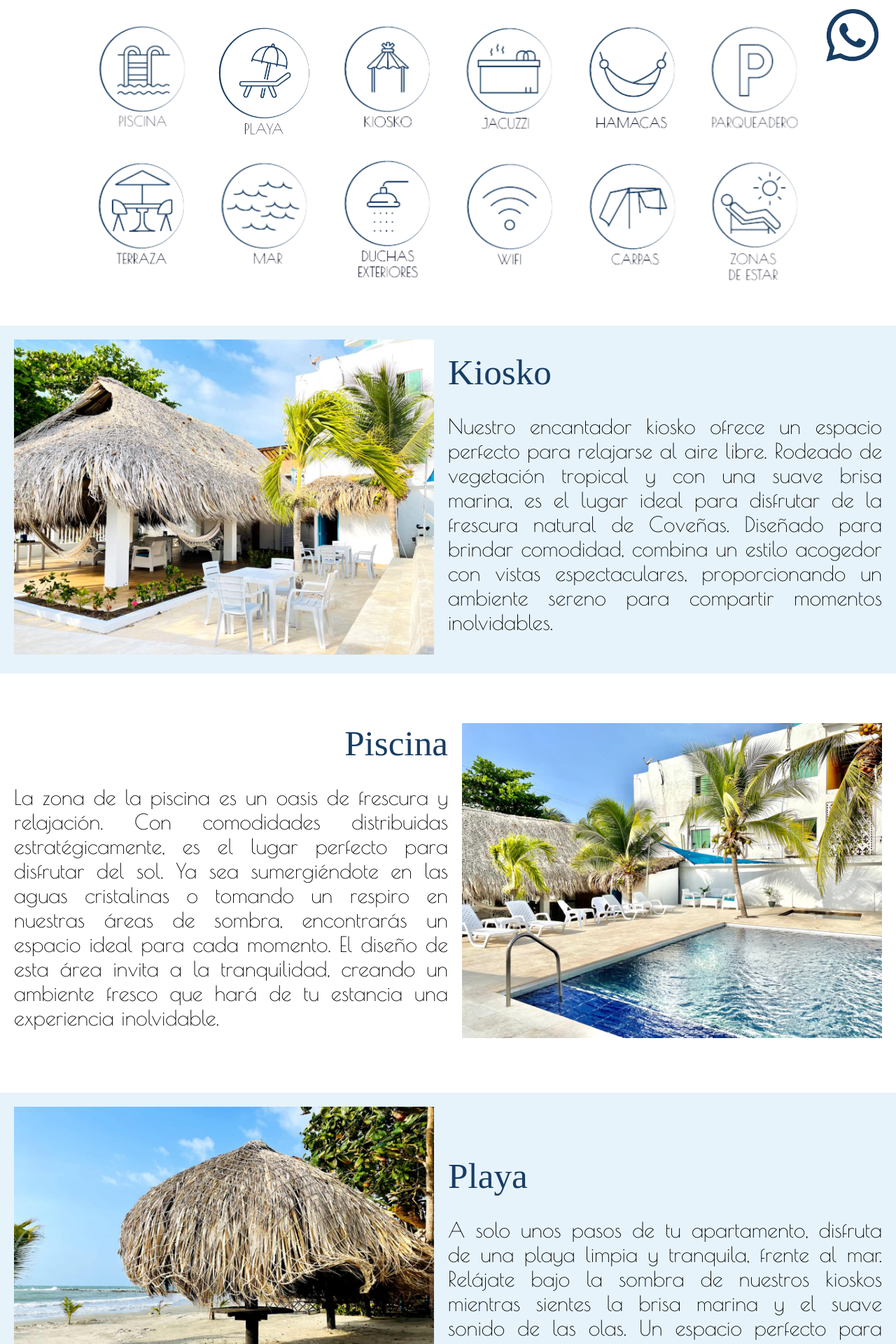
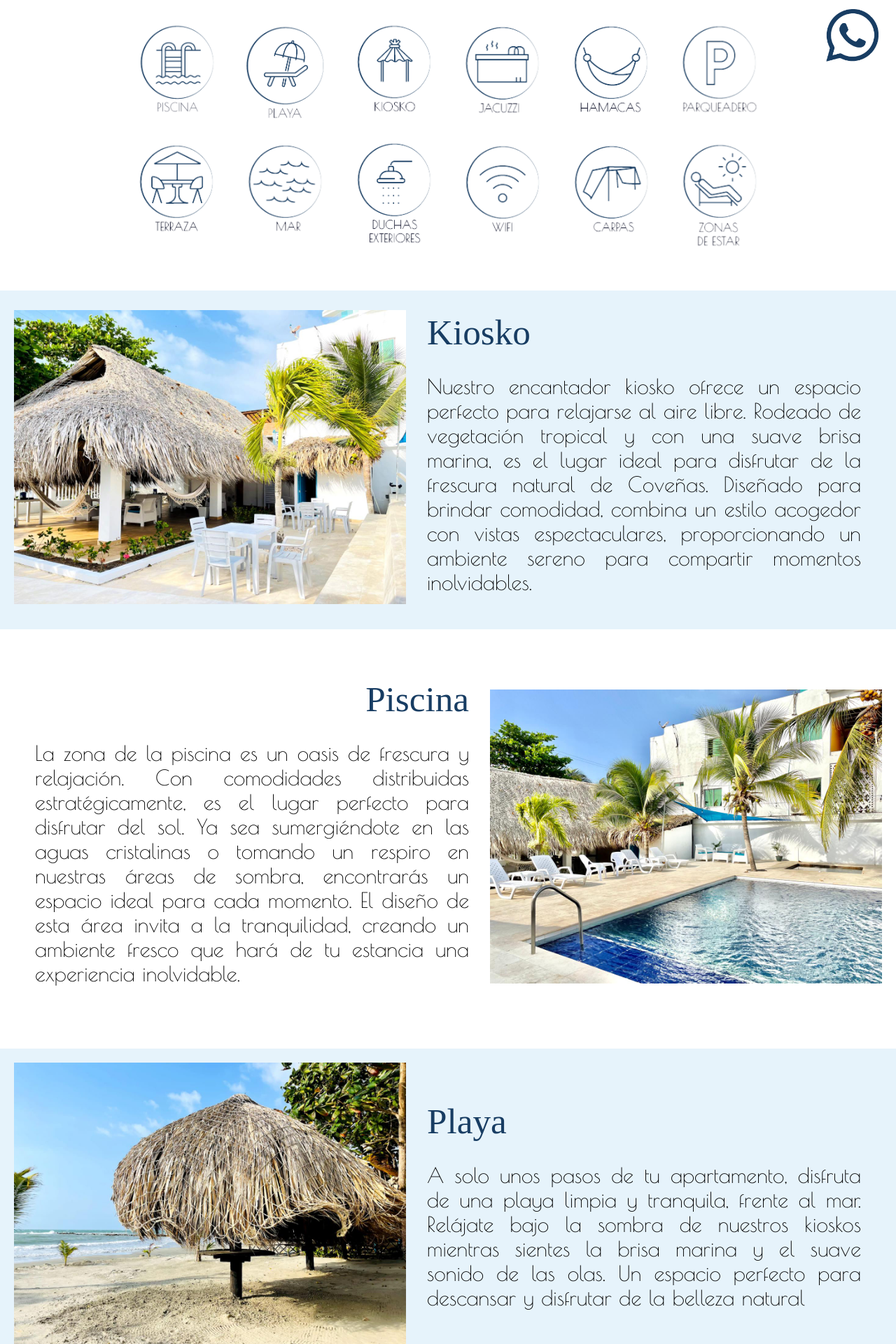
Before and after one commit to sparisca05/Mykonos, a Django app: page /servicios/ in a window 1280 px wide. Shown: the part 680-2600 px from the top of the page at 70% size. Run offline with Django 4.2, Linux system fonts and the light colour scheme.

Commit message:
optimización de código css

```diff
--- a/main/static/clases.css
+++ b/main/static/clases.css
@@ -585,94 +585,36 @@ ul {
     padding: 0 20px;
 }
 .iconos-servicios div img {
-    width: 135px;
+    width: 115px;
 }
-.kiosko-section {
+.servicio-section {
     display: flex;
     justify-content: space-between;
     align-items: center;
     background-color: #a5d3ee46;
     padding: 20px;
     margin-bottom: 40px;
-  }
-
-  .kiosko-image img {
+}
+.servicio-image img {
     width: 100%;
     max-width: 600px;
-  }
+}
 
-  .kiosko-description {
+.servicio-description {
     max-width: 50%;
-    margin-left: 20px;
+    padding: 0 30px;
     text-align: justify;
-  }
+}
 
-  .kiosko-description h2 {
+.servicio-description h2 {
     font-size: 2.5rem;
     color: #002855;
     margin-bottom: 10px;
-  }
+}
 
-  .kiosko-description p {
+.servicio-description p {
 
-  }
-  .piscina-section {
-    display: flex;
-    justify-content: space-between;
-    align-items: center;
-    padding: 20px;
-    margin-bottom: 40px;
-  }
-
-  .piscina-description {
-    max-width: 50%;
-    margin-right: 20px;
-    text-align: right;
-    text-align: justify;
-  }
-
-  .piscina-description h1 {
-    text-align: right;
-  }
-
-  .piscina-description p {
-  }
-
-  .piscina-image img {
-    width: 100%;
-    max-width: 600px;
-  }
-  /* Playa styles */
-.playa-section {
-    display: flex;
-    justify-content: space-between;
-    align-items: center;
-    background-color: #a5d3ee46;
-    padding: 20px;
-    margin-bottom: 40px;
-  }
-
-  .playa-image img {
-    width: 100%;
-    max-width: 600px;
-  }
-
-  .playa-description {
-    max-width: 50%;
-    margin-left: 20px;
-    text-align: justify;
-  }
-
-  .playa-description h2 {
-    font-size: 2.5rem;
-    color: #002855;
-    margin-bottom: 10px;
-  }
-
-  .playa-description p {
-  }
-
-
+}
 
 /* ---------------------------------------------------------- Responsive styles ---------------------------------------------------------- */
 @media only screen and (min-width: 1600px) {
@@ -690,6 +632,9 @@ ul {
     }
     .logo-nav img {
         height: 140px;
+    }
+    .iconos-servicios div img {
+        width: 135px;
     }
 }
 @media only screen and (max-width: 1000px) {
@@ -717,6 +662,9 @@ ul {
     .row-iconos-servicios {
         flex-direction: column;
     }
+    .iconos-servicios div img {
+        width: 105px;
+    }
     .reservar-footer {
         min-height: 80px;
     }
@@ -734,6 +682,9 @@ ul {
     }
     .container-aptos, .container-servicios {
         padding-top: 150px;
+    }
+    .iconos-servicios div img {
+        width: 85px;
     }
     .container-nav {
         height: 110px;
--- a/main/templates/main/servicios.html
+++ b/main/templates/main/servicios.html
@@ -1,7 +1,4 @@
-{% extends 'main/layouts/nav.html' %}
-
-{% load static %}
-{% block content %}
+{% extends 'main/layouts/nav.html' %} {% load static %} {% block content %}
 <head>
   <title>Servicios - Mykonos Aparta Hotel</title>
 </head>
@@ -9,92 +6,152 @@
   <div class="header-servicios intro-servicios">
     <h1>Conoce nuestros servicios</h1>
     <p>
-			En Mykonos Apartahotel nos enorgullecemos de ofrecer una variedad de excelentes comodidades diseñadas
-			para hacer de tu estadía una experiencia inolvidable. Ya sea que nos visites para relajarte o disfrutar de la playa,
-			nuestras instalaciones completas garantizan tu confort en todo momento. Disfruta de una refrescante piscina y un
-			relajante jacuzzi, además de acceso directo a las cristalinas aguas del mar Caribe. Nuestro parqueadero privado
-			asegura la comodidad de quienes nos visitan en vehículo.
-			<br>
-			Nuestro equipo se compromete a brindarte un servicio cálido y personalizado, haciendo que cada detalle de tu
-			estancia sea excepcional.
+      En Mykonos Apartahotel nos enorgullecemos de ofrecer una variedad de
+      excelentes comodidades diseñadas para hacer de tu estadía una experiencia
+      inolvidable. Ya sea que nos visites para relajarte o disfrutar de la
+      playa, nuestras instalaciones completas garantizan tu confort en todo
+      momento. Disfruta de una refrescante piscina y un relajante jacuzzi,
+      además de acceso directo a las cristalinas aguas del mar Caribe. Nuestro
+      parqueadero privado asegura la comodidad de quienes nos visitan en
+      vehículo.
+      <br />
+      Nuestro equipo se compromete a brindarte un servicio cálido y
+      personalizado, haciendo que cada detalle de tu estancia sea excepcional.
     </p>
   </div>
-	<div  class="iconos-servicios">
+  <div class="iconos-servicios">
     <div>
       <div>
-				<img src="{% static 'Imagenes/Servicios/logos/LOGO PISCINA-10.png' %}" alt="piscina">
+        <img
+          src="{% static 'Imagenes/Servicios/logos/LOGO PISCINA-10.png' %}"
+          alt="piscina"
+        />
       </div>
       <div>
-				<img src="{% static 'Imagenes/Servicios/logos/LOGO PLAYA-10.png' %}" alt="playa">
+        <img
+          src="{% static 'Imagenes/Servicios/logos/LOGO PLAYA-10.png' %}"
+          alt="playa"
+        />
       </div>
       <div>
-				<img src="{% static 'Imagenes/Servicios/logos/LOGO KIOSKO.png' %}" alt="kiosko">
+        <img
+          src="{% static 'Imagenes/Servicios/logos/LOGO KIOSKO.png' %}"
+          alt="kiosko"
+        />
       </div>
       <div>
-				<img src="{% static 'Imagenes/Servicios/logos/LOGO JACUZZI.png' %}" alt="jacuzzi">
+        <img
+          src="{% static 'Imagenes/Servicios/logos/LOGO JACUZZI.png' %}"
+          alt="jacuzzi"
+        />
       </div>
       <div>
-				<img src="{% static 'Imagenes/Servicios/logos/LOGO HAMACAS.png' %}" alt="hamacas">
+        <img
+          src="{% static 'Imagenes/Servicios/logos/LOGO HAMACAS.png' %}"
+          alt="hamacas"
+        />
       </div>
       <div>
-				<img src="{% static 'Imagenes/Servicios/logos/LOGO PARQUEADERO.png' %}" alt="parqueadero">
+        <img
+          src="{% static 'Imagenes/Servicios/logos/LOGO PARQUEADERO.png' %}"
+          alt="parqueadero"
+        />
       </div>
 
       <div>
-				<img src="{% static 'Imagenes/Servicios/logos/LOGO TERRAZA.png' %}" alt="terraza">
+        <img
+          src="{% static 'Imagenes/Servicios/logos/LOGO TERRAZA.png' %}"
+          alt="terraza"
+        />
       </div>
       <div>
-				<img src="{% static 'Imagenes/Servicios/logos/LOGO MAR.png' %}" alt="mar">
+        <img
+          src="{% static 'Imagenes/Servicios/logos/LOGO MAR.png' %}"
+          alt="mar"
+        />
       </div>
       <div>
-				<img src="{% static 'Imagenes/Servicios/logos/LOGO DUCHAS EXTERIORES.png' %}" alt="duchas exteriores">
+        <img
+          src="{% static 'Imagenes/Servicios/logos/LOGO DUCHAS EXTERIORES.png' %}"
+          alt="duchas exteriores"
+        />
       </div>
       <div>
-				<img src="{% static 'Imagenes/Servicios/logos/LOGO WIFI.png' %}" alt="wifi">
+        <img
+          src="{% static 'Imagenes/Servicios/logos/LOGO WIFI.png' %}"
+          alt="wifi"
+        />
       </div>
       <div>
-				<img src="{% static 'Imagenes/Servicios/logos/LOGO CARPAS.png' %}" alt="carpas">
+        <img
+          src="{% static 'Imagenes/Servicios/logos/LOGO CARPAS.png' %}"
+          alt="carpas"
+        />
       </div>
       <div>
-				<img src="{% static 'Imagenes/Servicios/logos/LOGO ZONAS DE ESTAR.png' %}" alt="zona de estar">
+        <img
+          src="{% static 'Imagenes/Servicios/logos/LOGO ZONAS DE ESTAR.png' %}"
+          alt="zona de estar"
+        />
       </div>
     </div>
   </div>
-	<div class="kiosko-section">
-		<div class="kiosko-image">
-		  <img src="{% static 'Imagenes\Servicios\IMAGEN KIOSKO.jpg' %}" alt="Kiosko">
+  <div class="servicio-section">
+    <div class="servicio-image">
+      <img
+        src="{% static 'Imagenes\Servicios\IMAGEN KIOSKO.jpg' %}"
+        alt="Kiosko"
+      />
     </div>
-		<div class="kiosko-description">
+    <div class="servicio-description">
       <h1>Kiosko</h1>
       <p>
-			Nuestro encantador kiosko ofrece un espacio perfecto para relajarse al aire libre. Rodeado de vegetación tropical y con una suave brisa marina, es el lugar ideal para disfrutar de la frescura natural de Coveñas. Diseñado para brindar comodidad, combina un estilo acogedor con vistas espectaculares, proporcionando un ambiente sereno para compartir momentos inolvidables.
+        Nuestro encantador kiosko ofrece un espacio perfecto para relajarse al
+        aire libre. Rodeado de vegetación tropical y con una suave brisa marina,
+        es el lugar ideal para disfrutar de la frescura natural de Coveñas.
+        Diseñado para brindar comodidad, combina un estilo acogedor con vistas
+        espectaculares, proporcionando un ambiente sereno para compartir
+        momentos inolvidables.
       </p>
     </div>
   </div>
-	<div class="piscina-section">
-		<div class="piscina-description">
-		  <h1>Piscina</h1>
+  <div class="servicio-section" style="background-color: unset;">
+    <div class="servicio-description">
+      <h1 class="right">Piscina</h1>
       <p>
-			La zona de la piscina es un oasis de frescura y relajación. Con comodidades distribuidas estratégicamente, es el lugar perfecto para disfrutar del sol. Ya sea sumergiéndote en las aguas cristalinas o tomando un respiro en nuestras áreas de sombra, encontrarás un espacio ideal para cada momento. El diseño de esta área invita a la tranquilidad, creando un ambiente fresco que hará de tu estancia una experiencia inolvidable.
+        La zona de la piscina es un oasis de frescura y relajación. Con
+        comodidades distribuidas estratégicamente, es el lugar perfecto para
+        disfrutar del sol. Ya sea sumergiéndote en las aguas cristalinas o
+        tomando un respiro en nuestras áreas de sombra, encontrarás un espacio
+        ideal para cada momento. El diseño de esta área invita a la
+        tranquilidad, creando un ambiente fresco que hará de tu estancia una
+        experiencia inolvidable.
       </p>
     </div>
-		<div class="piscina-image">
-		  <img src="{% static 'Imagenes\Servicios\IMAGEN PISCINA.jpg'%}" alt="Piscina">
+    <div class="servicio-image">
+      <img
+        src="{% static 'Imagenes\Servicios\IMAGEN PISCINA.jpg'%}"
+        alt="Piscina"
+      />
     </div>
   </div>
-	<div class="playa-section">
-		<div class="playa-image">
-		  <img src="{% static 'Imagenes\Servicios\IMAGEN PLAYA.jpg'%}" alt="Playa">
+  <div class="servicio-section">
+    <div class="servicio-image">
+      <img
+        src="{% static 'Imagenes\Servicios\IMAGEN PLAYA.jpg'%}"
+        alt="Playa"
+      />
     </div>
-		<div class="playa-description">
+    <div class="servicio-description">
       <h1>Playa</h1>
       <p>
-			A solo unos pasos de tu apartamento, disfruta de una playa limpia y tranquila, frente al mar. Relájate bajo la sombra de nuestros kioskos mientras sientes la brisa marina y el suave sonido de las olas. Un espacio perfecto para descansar y disfrutar de la belleza natural
+        A solo unos pasos de tu apartamento, disfruta de una playa limpia y
+        tranquila, frente al mar. Relájate bajo la sombra de nuestros kioskos
+        mientras sientes la brisa marina y el suave sonido de las olas. Un
+        espacio perfecto para descansar y disfrutar de la belleza natural
       </p>
     </div>
   </div>
-
-
 </div>
 
 {% endblock %}
```
Lines whose indentation alone changed are shown as unchanged.
